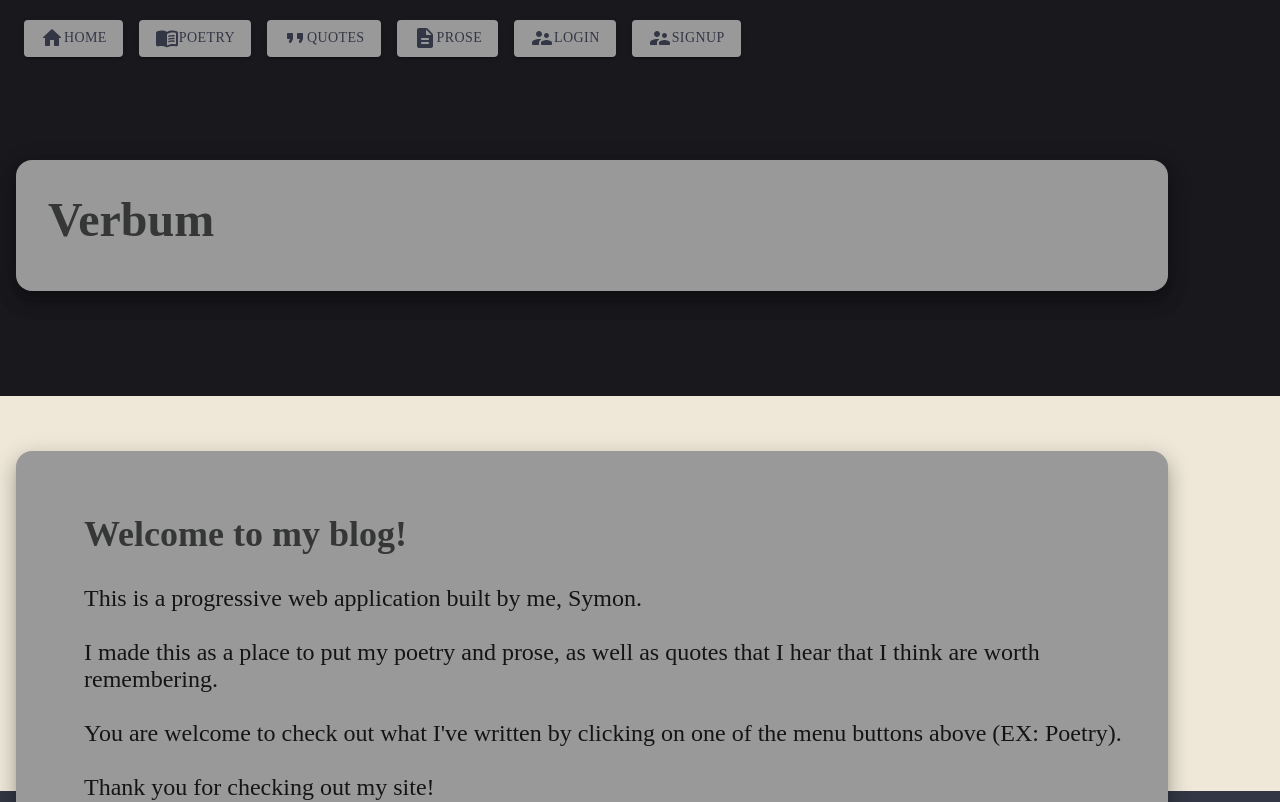
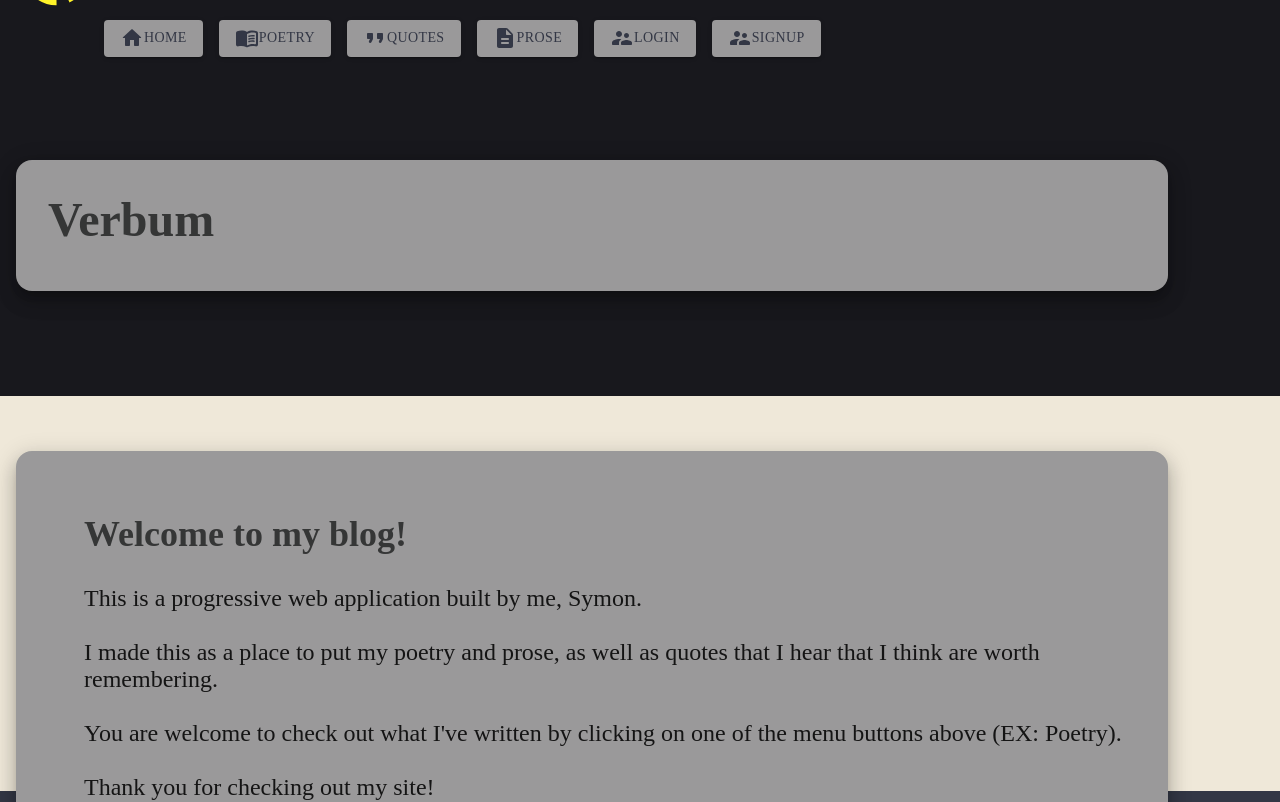
Before and after one commit to symonr9/blog-app, a React (Create React App) app: page / in a window 1280 px wide. Shown: the top 802 px of the page. Built offline with nearby package versions, Linux system fonts and the light colour scheme; what javascript-time-ago, webfontloader would draw is missing.

Commit message:
Add compatibility with firefox for logo

```diff
--- a/src/components/NavBar.js
+++ b/src/components/NavBar.js
@@ -286,7 +286,7 @@ function NavBar() {
   //Font Family only works for inline styles for buttons :(
   const body = (
     <div>
-      {isFirefox &&
+      {!isFirefox &&
       (<NavLink to={"/"}>
         <Button>
           {<object type="image/svg+xml" className={!isMobileView ? classes.logo : classes.mobileLogo} data={logo}></object>}
```
